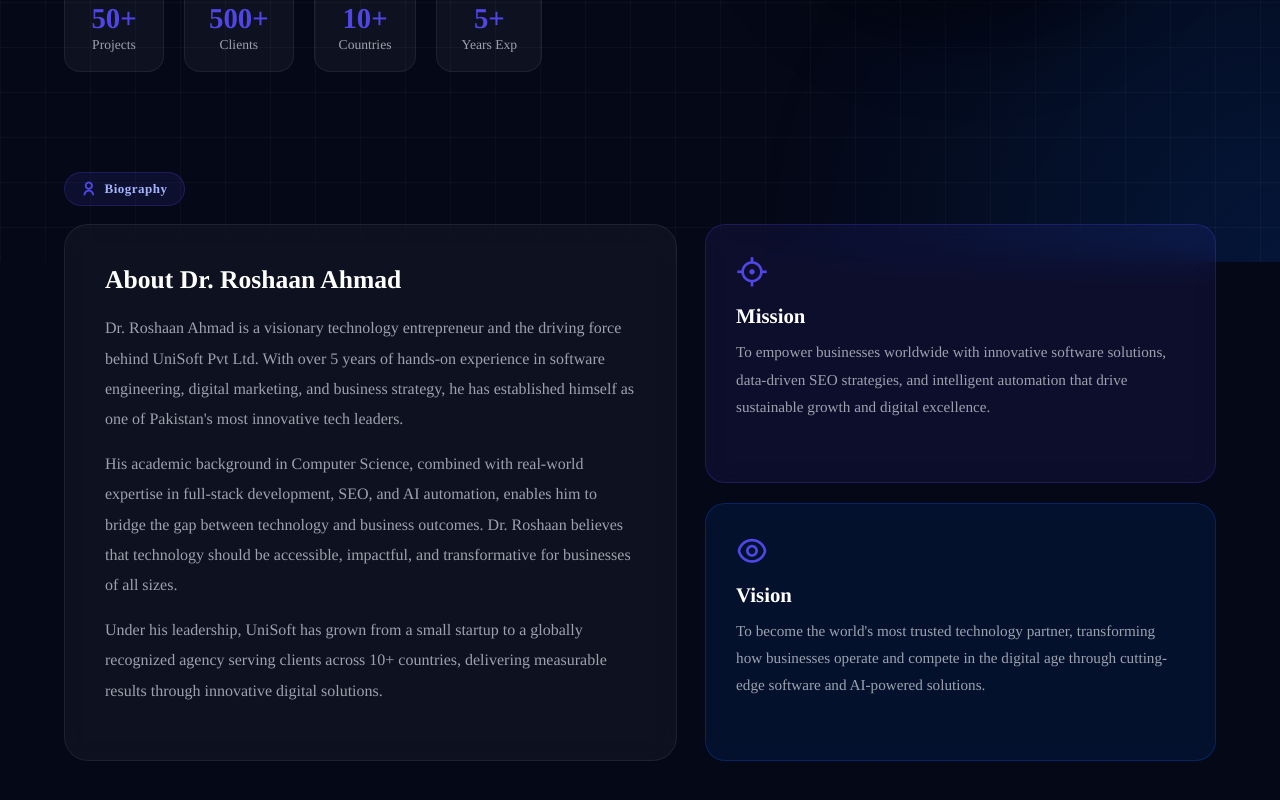
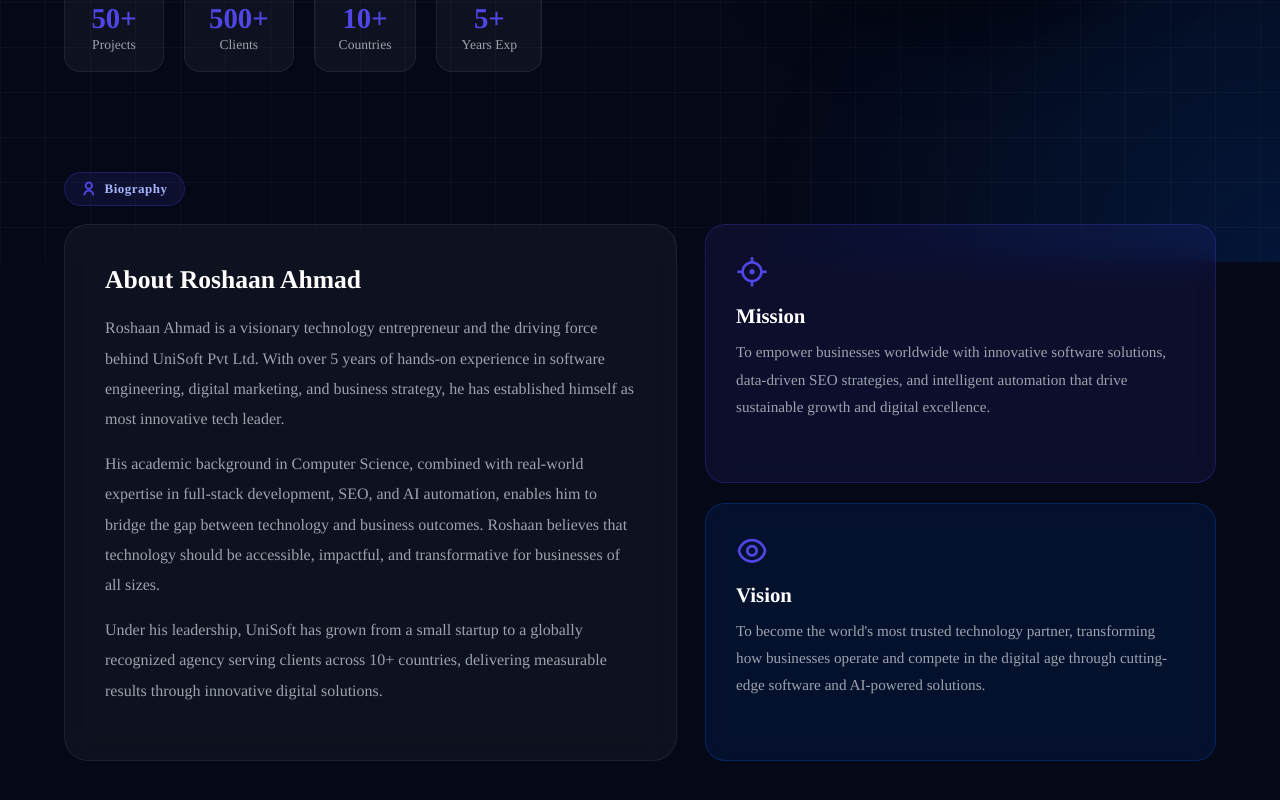
Before and after one commit to ShaniBhai786/UniSoft_Agency, a Next.js app: page /ceo in a window 1280 px wide. Shown: the part 538-1338 px from the top of the page. Built offline with nearby package versions, Linux system fonts and the light colour scheme; a web font is replaced by a local one.

Commit message:
Update LinkedIn and GitHub links for Roshaan Ahmad in CEO and Contact components

```diff
--- a/src/app/ceo/page.jsx
+++ b/src/app/ceo/page.jsx
@@ -195,10 +195,10 @@
                 through cutting-edge software, SEO, and automation solutions.
               </p>
               <div className="ceoSocials">
-                <a href="https://linkedin.com/in/roshaan-ahmad" target="_blank" className="socialBtn linkedin">
+                <a href="https://www.linkedin.com/in/roshaan-ahmad-35056b41b/" target="_blank" className="socialBtn linkedin">
                   <i className="ri-linkedin-fill" /> LinkedIn
                 </a>
-                <a href="https://github.com/unisoftpvt" target="_blank" className="socialBtn github">
+                <a href="https://github.com/roshaan-ahmad" target="_blank" className="socialBtn github">
                   <i className="ri-github-fill" /> GitHub
                 </a>
                 <a href="https://unisoftpvt.com" target="_blank" className="socialBtn portfolio">
@@ -234,17 +234,17 @@
             <div className="sectionLabel"><i className="ri-user-line" /> Biography</div>
             <div className="bioGrid">
               <div className="bioCard">
-                <h2>About Dr. Roshaan Ahmad</h2>
+                <h2>About Roshaan Ahmad</h2>
                 <p>
-                  Dr. Roshaan Ahmad is a visionary technology entrepreneur and the driving force behind
+                  Roshaan Ahmad is a visionary technology entrepreneur and the driving force behind
                   UniSoft Pvt Ltd. With over 5 years of hands-on experience in software engineering,
-                  digital marketing, and business strategy, he has established himself as one of Pakistan's
-                  most innovative tech leaders.
+                  digital marketing, and business strategy, he has established himself as
+                  most innovative tech leader.
                 </p>
                 <p>
                   His academic background in Computer Science, combined with real-world expertise in
                   full-stack development, SEO, and AI automation, enables him to bridge the gap between
-                  technology and business outcomes. Dr. Roshaan believes that technology should be
+                  technology and business outcomes. Roshaan believes that technology should be
                   accessible, impactful, and transformative for businesses of all sizes.
                 </p>
                 <p>
--- a/src/app/contact/page.jsx
+++ b/src/app/contact/page.jsx
@@ -242,10 +242,10 @@
                 <h3><i className="ri-share-line" style={{ color: "#a855f7" }}></i> Follow Us</h3>
                 <div className="ctSocials">
                   {[
-                    { icon: "ri-linkedin-fill", label: "LinkedIn", color: "#0077b5", href: "#" },
+                    { icon: "ri-linkedin-fill", label: "LinkedIn", color: "#0077b5", href: "https://www.linkedin.com/in/roshaan-ahmad-35056b41b/" },
                     { icon: "ri-facebook-fill", label: "Facebook", color: "#1877f2", href: "https://www.facebook.com/profile.php?id=61568003026936" },
                     { icon: "ri-instagram-line", label: "Instagram", color: "#e1306c", href: "https://www.instagram.com/unisoftpvt" },
-                    { icon: "ri-github-fill", label: "GitHub", color: "#fff", href: "https://github.com/unisoftpvt" },
+                    { icon: "ri-github-fill", label: "GitHub", color: "#fff", href: "https://github.com/roshaan-ahmad" },
                   ].map((s) => (
                     <a key={s.label} href={s.href} className="ctSocialBtn" style={{ borderColor: `${s.color}40` }}>
                       <i className={s.icon} style={{ color: s.color }}></i>
```
